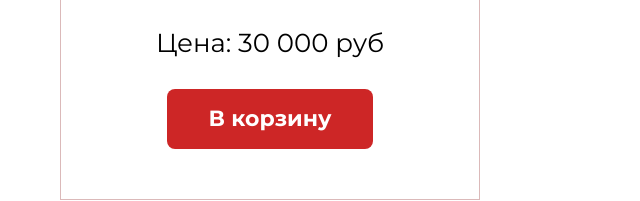
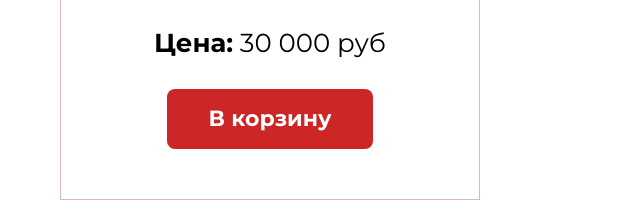
Before and after one commit to RomanM2023/apple_watch, a plain HTML site: page index.html in a window 1280 px wide. Shown: the part 517-718 px from the top of the page, 0-640 px from the left. Drawn offline with Linux system fonts and the light colour scheme.

Commit message:
Update main.css

```diff
--- a/css/main.css
+++ b/css/main.css
@@ -57,7 +57,7 @@ body {
 
 }
 
-.price span {
+.card-price span {
 
     font-weight: 700;
 
@@ -83,7 +83,6 @@ body {
 .button:hover, button:focus {
 
     background-color: #E41919;
-    color: #fff;
 
 }
 
```
